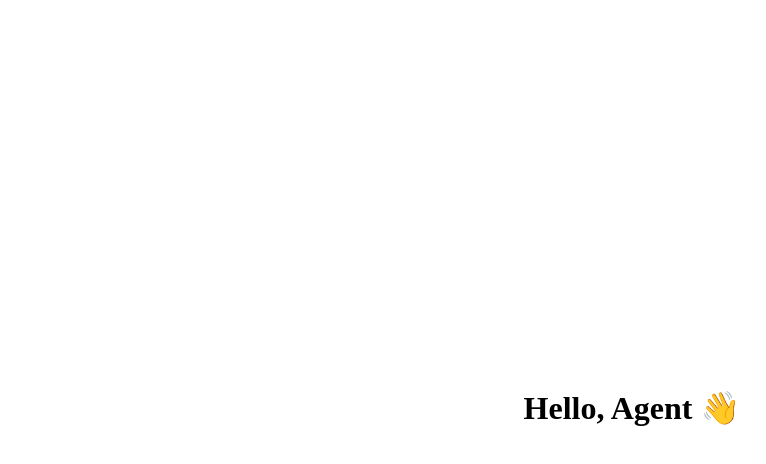
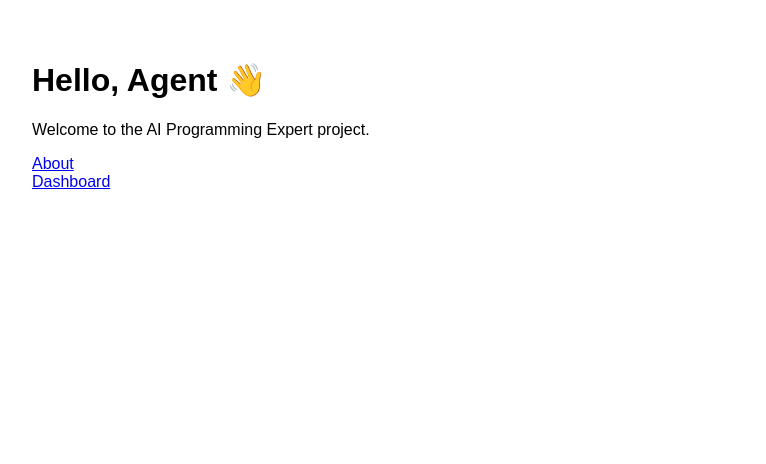
Before and after one commit to ahmdhk9/ai-programming-expert, a Next.js app in the folder web/: page / in a window 1280 px wide. Shown: the top 464 px of the page, without its empty margins (8-774 px from the left). Built offline with nearby package versions, Linux system fonts and the light colour scheme.

Commit message:
Update index.tsx

```diff
--- a/web/src/pages/index.tsx
+++ b/web/src/pages/index.tsx
@@ -1,9 +1,16 @@
-import React from "react";
+import Link from "next/link";
 
 export default function Home() {
   return (
-    <div style={{ display: "flex", height: "100vh", alignItems: "center", justifyContent: "center" }}>
+    <div style={{ padding: "2rem", fontFamily: "sans-serif" }}>
       <h1>Hello, Agent 👋</h1>
+      <p>Welcome to the AI Programming Expert project.</p>
+      <nav style={{ marginTop: "1rem" }}>
+        <ul style={{ listStyle: "none", padding: 0 }}>
+          <li><Link href="/about">About</Link></li>
+          <li><Link href="/dashboard">Dashboard</Link></li>
+        </ul>
+      </nav>
     </div>
   );
 }
```
